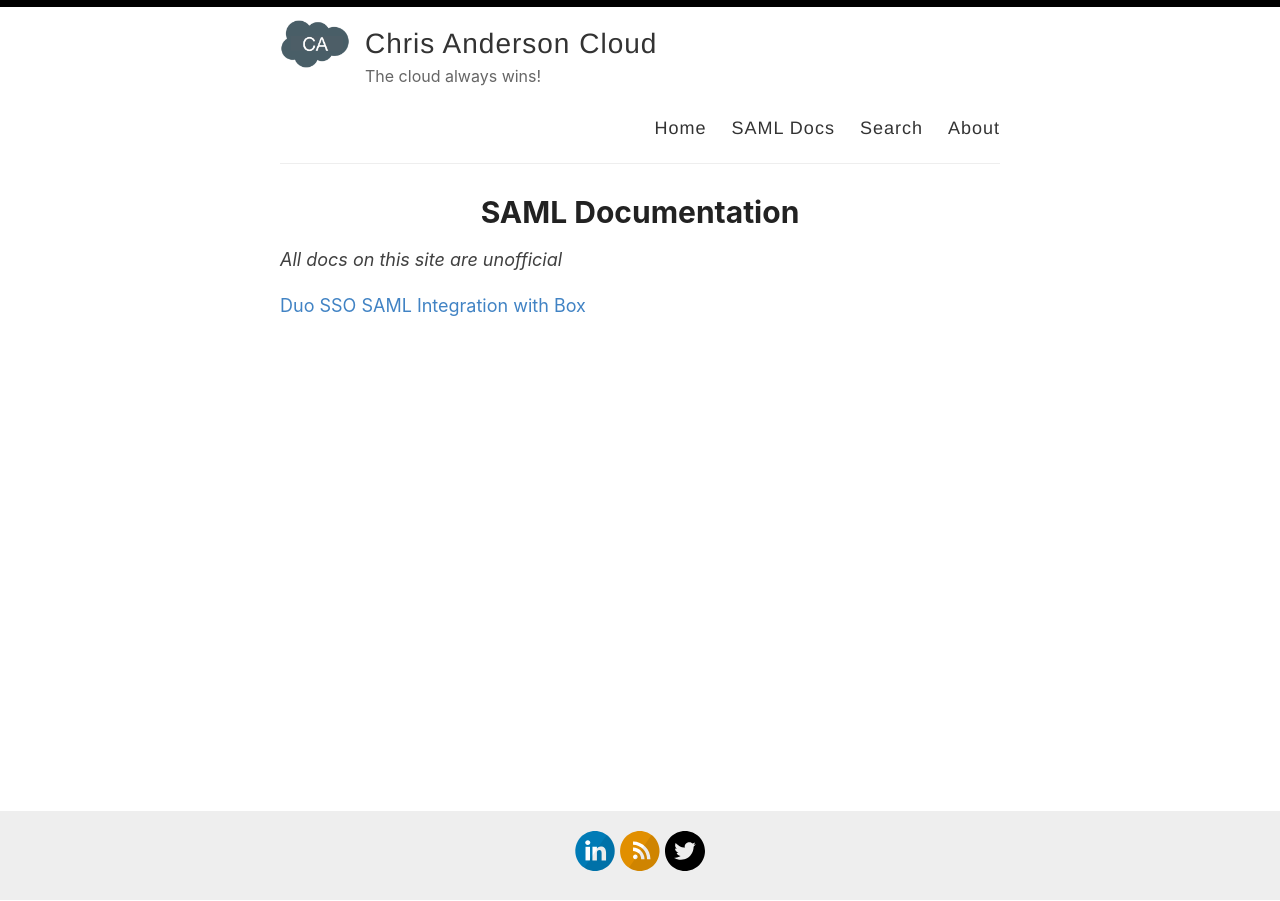
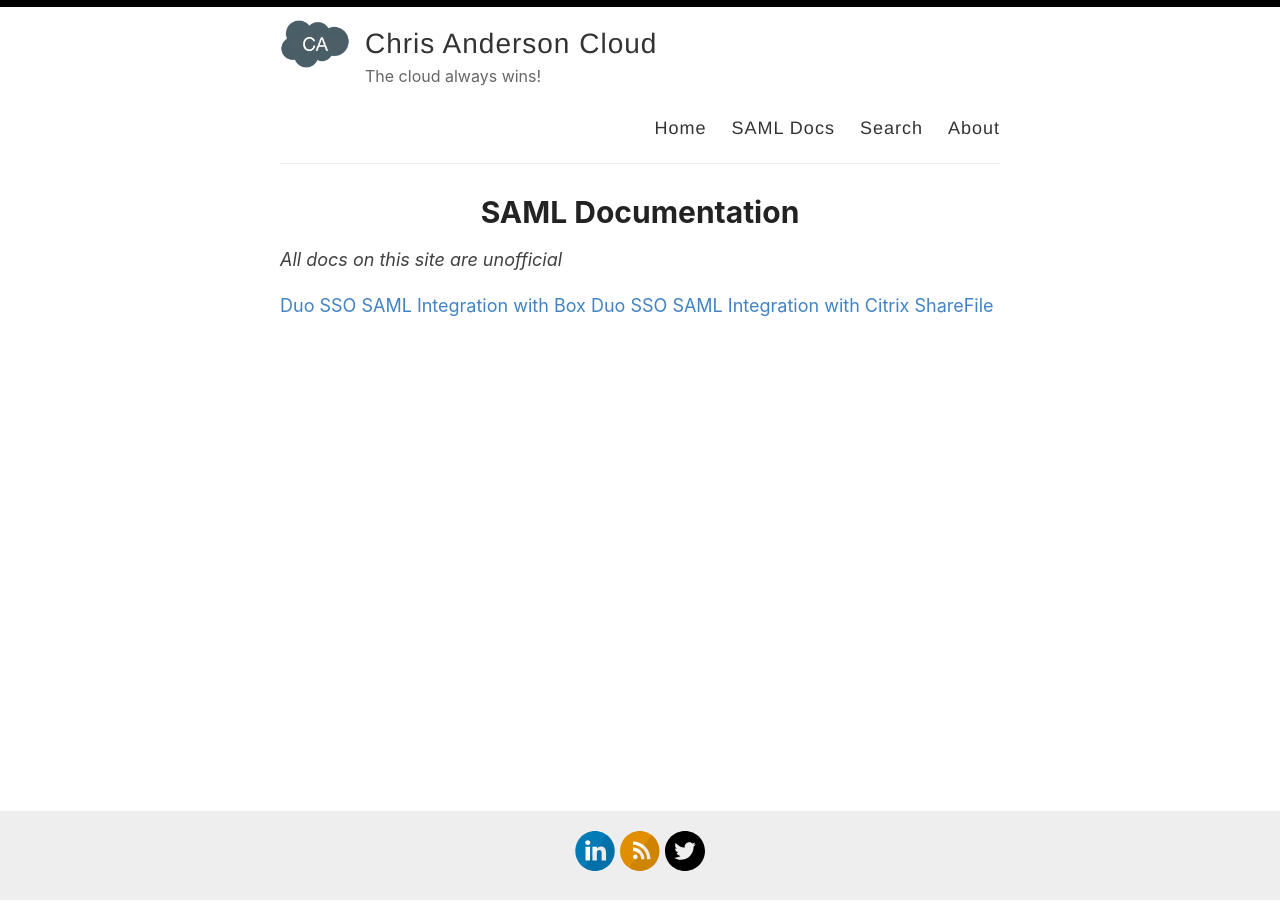
Before and after one commit to christophe81/christophe81.github.io, a Jekyll site: the page built from _pages/saml-docs.md, in a window 1280 px wide. Built offline with Jekyll 4.4.1, drawn with Linux system fonts in a browser that asks for light colours.

Commit message:
Update saml-docs.md

```diff
--- a/_pages/saml-docs.md
+++ b/_pages/saml-docs.md
@@ -7,3 +7,4 @@
 *All docs on this site are unofficial*
 
 [Duo SSO SAML Integration with Box](https://chrisanderson.cloud/Duo-SSO-Box/)
+[Duo SSO SAML Integration with Citrix ShareFile](https://chrisanderson.cloud/Duo-SSO-Citrix-ShareFile/)
```
